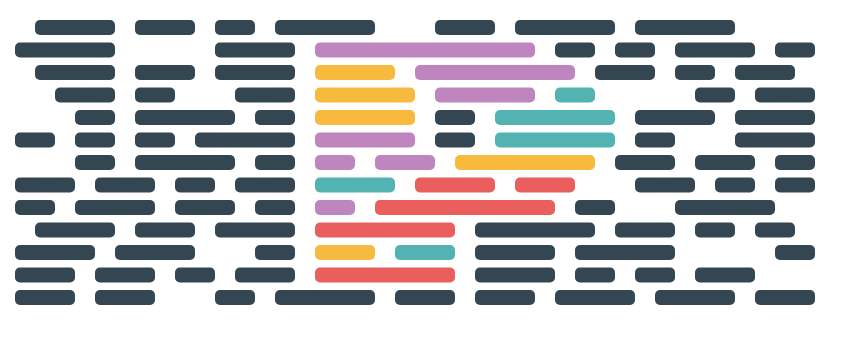
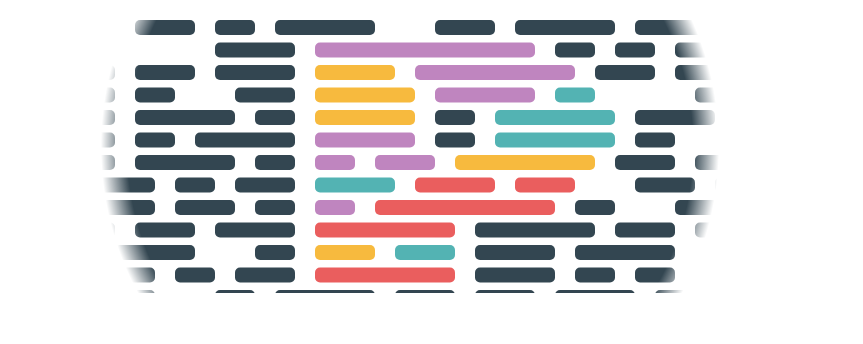
Before and after one commit to nagy135/shifting-lines, a React (Create React App) app: page / in a window 1280 px wide. Shown: the top 344 px of the page, without its empty margins (0-863 px from the left). Built offline with nearby package versions, Linux system fonts and the light colour scheme.

Commit message:
feat: hide corners + clear interval

```diff
--- a/src/components/shifting-lines.tsx
+++ b/src/components/shifting-lines.tsx
@@ -56,13 +56,13 @@ const ShiftingLines: FC<IShiftingLines> = ({ grid, colorSetup }) => {
 
   const maxWidth = cellSize * grid[0].length;
 
-  const intervalHandleRef = useRef<NodeJS.Timer | null>(null)
+  const intervalHandleRef = useRef<NodeJS.Timer | null>(null);
   const handleClick = useCallback(() => {
     if (animating && intervalHandleRef.current) {
       setAnimating(false);
       clearInterval(intervalHandleRef.current);
       return;
-    };
+    }
     setAnimating(true);
 
     intervalHandleRef.current = setInterval(() => {
@@ -71,7 +71,17 @@ const ShiftingLines: FC<IShiftingLines> = ({ grid, colorSetup }) => {
   }, [offsets, animating]);
 
   return (
-    <div onClick={() => handleClick()}>
+    <div
+      style={{
+        width: grid[0].length * cellSize,
+        height: grid.length * 1.5 * cellHeight,
+        maskImage:
+          "radial-gradient(circle, rgba(0,0,0,1) 0%,rgba(0,0,0,1) 65%,rgba(0,0,0,0) 71%, rgba(0,0,0,0) 100%)",
+        WebkitMaskImage:
+          "radial-gradient(circle, rgba(0,0,0,1) 0%,rgba(0,0,0,1) 65%,rgba(0,0,0,0) 71%, rgba(0,0,0,0) 100%)",
+      }}
+      onClick={() => handleClick()}
+    >
       <svg
         width={grid[0].length * cellSize + globalOffset[0]}
         height={grid.length * 2 * cellHeight + globalOffset[1]}
@@ -94,6 +104,7 @@ const ShiftingLines: FC<IShiftingLines> = ({ grid, colorSetup }) => {
                 if (hasRightSibling && hasLeftSibling) {
                   return (
                     <path
+                      key={`cell-${x}x${y}`}
                       d={`
 M${finalX - RADIUS},${finalY}
 h${cellSize}
@@ -107,6 +118,7 @@ z`}
                 } else if (hasRightSibling) {
                   return (
                     <path
+                      key={`cell-${x}x${y}`}
                       d={`
 M${finalX},${finalY}
 h${cellSize - RADIUS}
@@ -122,6 +134,7 @@ z`}
                 } else if (hasLeftSibling) {
                   return (
                     <path
+                      key={`cell-${x}x${y}`}
                       d={`
 M${finalX - RADIUS},${finalY}
 h${cellSize - RADIUS}
--- a/src/constants/global.ts
+++ b/src/constants/global.ts
@@ -1,3 +1,3 @@
 export const cellSize = 20;
 export const cellHeight = 15;
-export const REFRESH_WAIT = 10;
+export const REFRESH_WAIT = 5;
```
